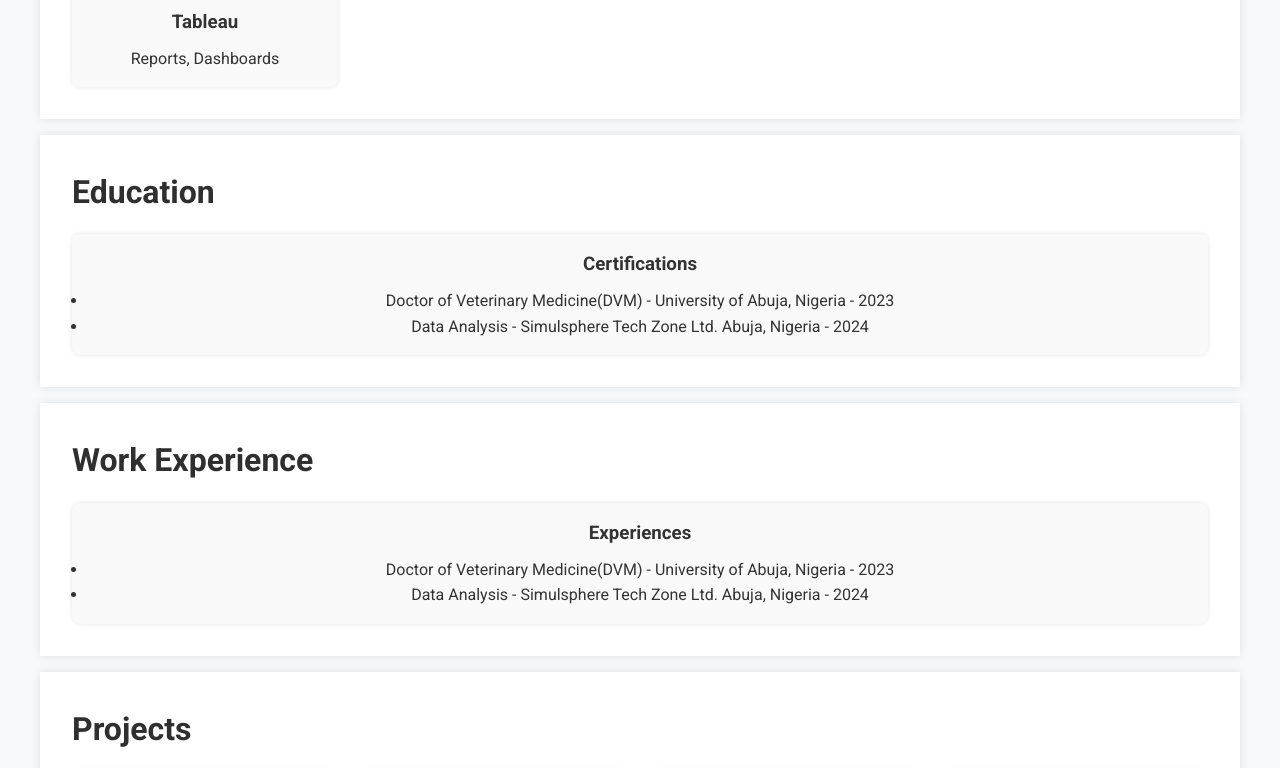
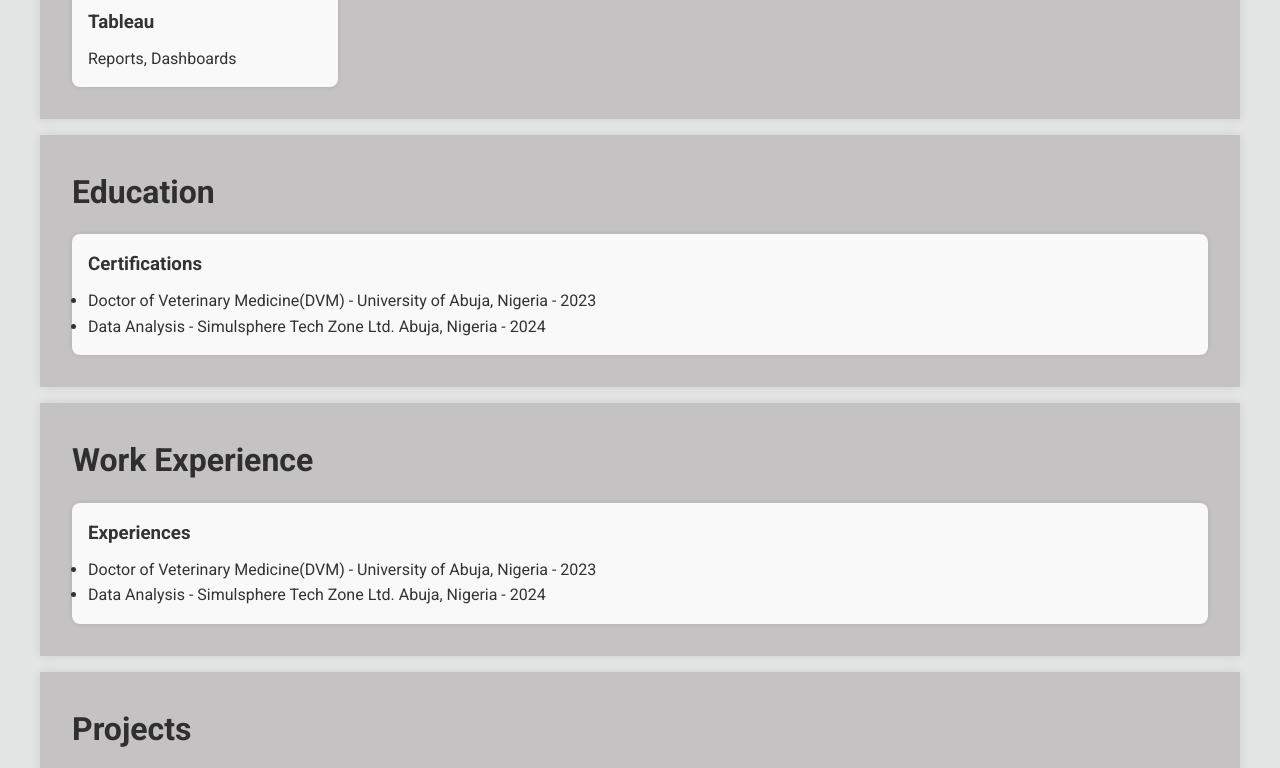
Before and after one commit to Zaralicious/Data-Analyst-CV, a plain HTML site: page index.html in a window 1280 px wide. Shown: the part 1232-2000 px from the top of the page. Drawn offline with Linux system fonts and the light colour scheme.

Commit message:
updated css (#2)

```diff
--- a/style.css
+++ b/style.css
@@ -8,7 +8,7 @@
 body {
     font-family: 'Roboto', sans-serif;
     color: #333;
-    background-color: #f8f9fa;
+    background-color: #e4e5e5;
     line-height: 1.6;
 }
 
@@ -76,7 +76,7 @@ main {
 }
 
 .section {
-    background: white;
+    background: rgb(196, 194, 194);
     padding: 2rem;
     margin: 1rem 0;
     box-shadow: 0 0 10px rgba(0, 0, 0, 0.1);
@@ -98,10 +98,11 @@ h2 {
 .skill-card, .project-card {
     background: #f9f9f9;
     padding: 1rem;
-    text-align: center;
+    text-align: left;
     border-radius: 8px;
     box-shadow: 0 0 5px rgba(0, 0, 0, 0.1);
     transition: transform 0.3s ease, box-shadow 0.3s ease;
+
 }
 
 .skill-card img, .project-card img {
@@ -119,6 +120,7 @@ h2 {
     box-shadow: 0 10px 15px rgba(0, 0, 0, 0.2);
 }
 
+
 footer {
     text-align: center;
     padding: 1rem;
```
